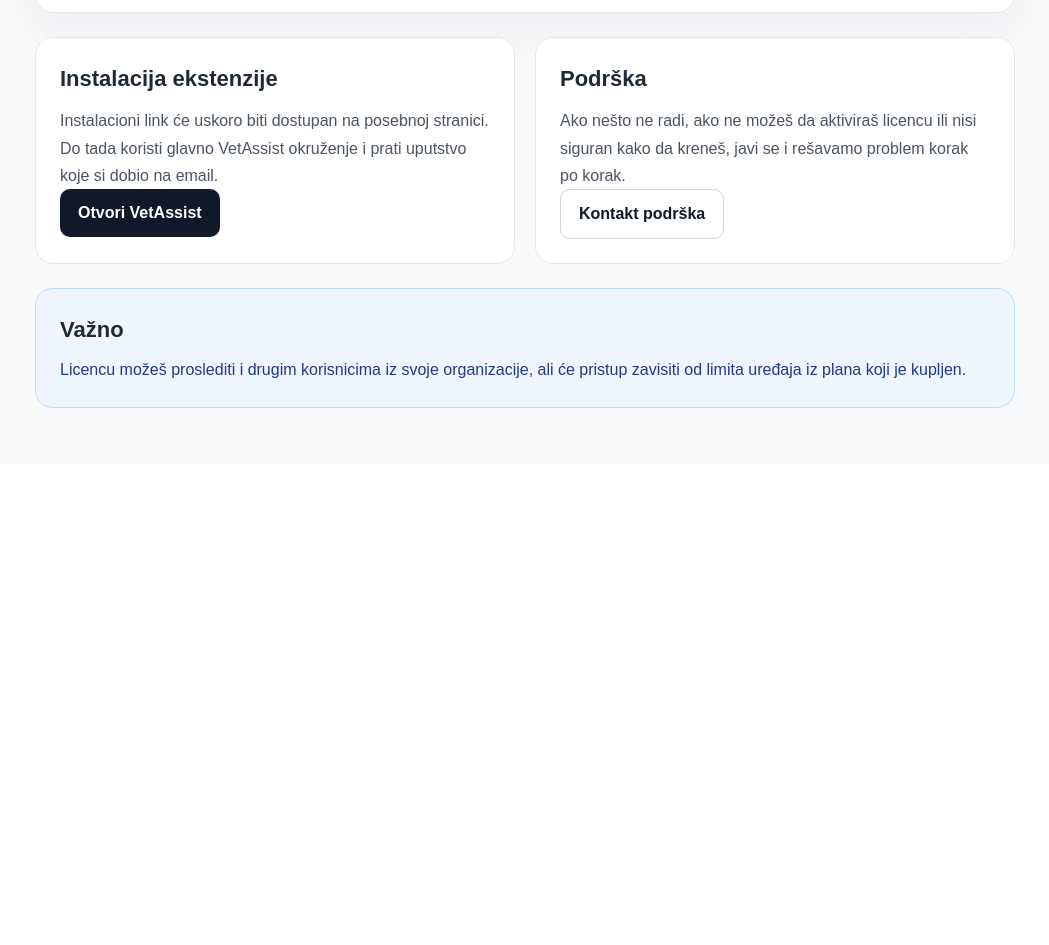
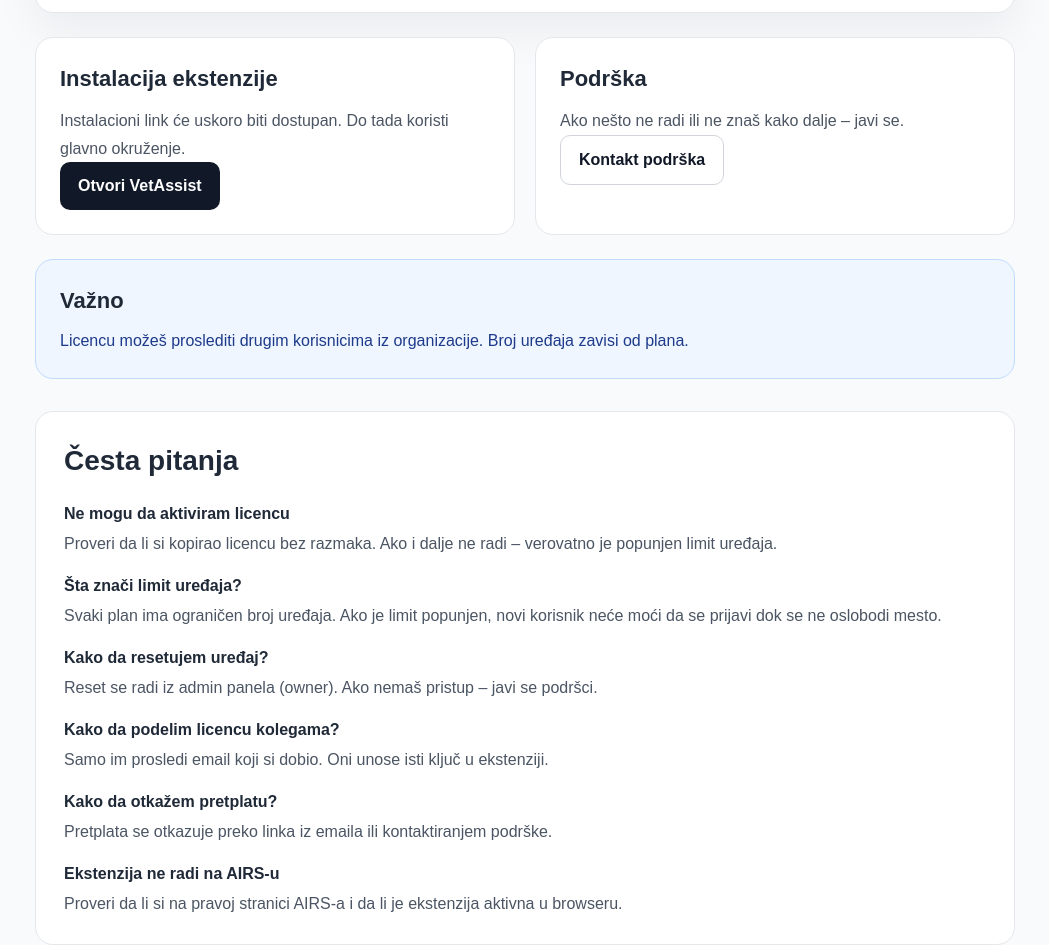
Before and after one commit to vladimirsapundzic85/vetasist-app, a Next.js app: page /app/install in a window 1280 px wide. Shown: the part 625-1570 px from the top of the page, without its empty margins (115-1164 px from the left). Before the commit the page ends 1089 px from the top, so only its background shows below. Built offline with nearby package versions, Linux system fonts and the light colour scheme.

Commit message:
Update page.tsx

```diff
--- a/app/app/install/page.tsx
+++ b/app/app/install/page.tsx
@@ -111,28 +111,12 @@
                 padding: 24,
               }}
             >
-              <h3
-                style={{
-                  marginTop: 0,
-                  marginBottom: 12,
-                  fontSize: 22,
-                  fontWeight: 800,
-                }}
-              >
+              <h3 style={{ marginTop: 0, marginBottom: 12, fontSize: 22, fontWeight: 800 }}>
                 Instalacija ekstenzije
               </h3>
 
-              <p
-                style={{
-                  marginTop: 0,
-                  color: "#4b5563",
-                  lineHeight: 1.7,
-                  fontSize: 16,
-                }}
-              >
-                Instalacioni link će uskoro biti dostupan na posebnoj stranici.
-                Do tada koristi glavno VetAssist okruženje i prati uputstvo koje
-                si dobio na email.
+              <p style={{ marginTop: 0, color: "#4b5563", lineHeight: 1.7 }}>
+                Instalacioni link će uskoro biti dostupan. Do tada koristi glavno okruženje.
               </p>
 
               <a
@@ -161,28 +145,12 @@
                 padding: 24,
               }}
             >
-              <h3
-                style={{
-                  marginTop: 0,
-                  marginBottom: 12,
-                  fontSize: 22,
-                  fontWeight: 800,
-                }}
-              >
+              <h3 style={{ marginTop: 0, marginBottom: 12, fontSize: 22, fontWeight: 800 }}>
                 Podrška
               </h3>
 
-              <p
-                style={{
-                  marginTop: 0,
-                  color: "#4b5563",
-                  lineHeight: 1.7,
-                  fontSize: 16,
-                }}
-              >
-                Ako nešto ne radi, ako ne možeš da aktiviraš licencu ili nisi
-                siguran kako da kreneš, javi se i rešavamo problem korak po
-                korak.
+              <p style={{ marginTop: 0, color: "#4b5563", lineHeight: 1.7 }}>
+                Ako nešto ne radi ili ne znaš kako dalje – javi se.
               </p>
 
               <a
@@ -203,6 +171,7 @@
             </div>
           </div>
 
+          {/* VAŽNO */}
           <div
             style={{
               marginTop: 24,
@@ -212,29 +181,72 @@
               padding: 24,
             }}
           >
-            <h3
-              style={{
-                marginTop: 0,
-                marginBottom: 10,
-                fontSize: 22,
-                fontWeight: 800,
-              }}
-            >
+            <h3 style={{ marginTop: 0, marginBottom: 10, fontSize: 22, fontWeight: 800 }}>
               Važno
             </h3>
 
-            <p
-              style={{
-                margin: 0,
-                color: "#1e3a8a",
-                lineHeight: 1.7,
-                fontSize: 16,
-              }}
-            >
-              Licencu možeš proslediti i drugim korisnicima iz svoje
-              organizacije, ali će pristup zavisiti od limita uređaja iz plana
-              koji je kupljen.
+            <p style={{ margin: 0, color: "#1e3a8a", lineHeight: 1.7 }}>
+              Licencu možeš proslediti drugim korisnicima iz organizacije. Broj uređaja zavisi od plana.
             </p>
+          </div>
+
+          {/* FAQ */}
+          <div
+            style={{
+              marginTop: 32,
+              background: "white",
+              border: "1px solid #e5e7eb",
+              borderRadius: 18,
+              padding: 28,
+            }}
+          >
+            <h2 style={{ marginTop: 0, marginBottom: 20, fontSize: 28, fontWeight: 800 }}>
+              Česta pitanja
+            </h2>
+
+            <div style={{ display: "grid", gap: 18 }}>
+              <div>
+                <strong>Ne mogu da aktiviram licencu</strong>
+                <p style={{ margin: "6px 0 0", color: "#4b5563" }}>
+                  Proveri da li si kopirao licencu bez razmaka. Ako i dalje ne radi – verovatno je popunjen limit uređaja.
+                </p>
+              </div>
+
+              <div>
+                <strong>Šta znači limit uređaja?</strong>
+                <p style={{ margin: "6px 0 0", color: "#4b5563" }}>
+                  Svaki plan ima ograničen broj uređaja. Ako je limit popunjen, novi korisnik neće moći da se prijavi dok se ne oslobodi mesto.
+                </p>
+              </div>
+
+              <div>
+                <strong>Kako da resetujem uređaj?</strong>
+                <p style={{ margin: "6px 0 0", color: "#4b5563" }}>
+                  Reset se radi iz admin panela (owner). Ako nemaš pristup – javi se podršci.
+                </p>
+              </div>
+
+              <div>
+                <strong>Kako da podelim licencu kolegama?</strong>
+                <p style={{ margin: "6px 0 0", color: "#4b5563" }}>
+                  Samo im prosledi email koji si dobio. Oni unose isti ključ u ekstenziji.
+                </p>
+              </div>
+
+              <div>
+                <strong>Kako da otkažem pretplatu?</strong>
+                <p style={{ margin: "6px 0 0", color: "#4b5563" }}>
+                  Pretplata se otkazuje preko linka iz emaila ili kontaktiranjem podrške.
+                </p>
+              </div>
+
+              <div>
+                <strong>Ekstenzija ne radi na AIRS-u</strong>
+                <p style={{ margin: "6px 0 0", color: "#4b5563" }}>
+                  Proveri da li si na pravoj stranici AIRS-a i da li je ekstenzija aktivna u browseru.
+                </p>
+              </div>
+            </div>
           </div>
         </div>
       </section>
```
